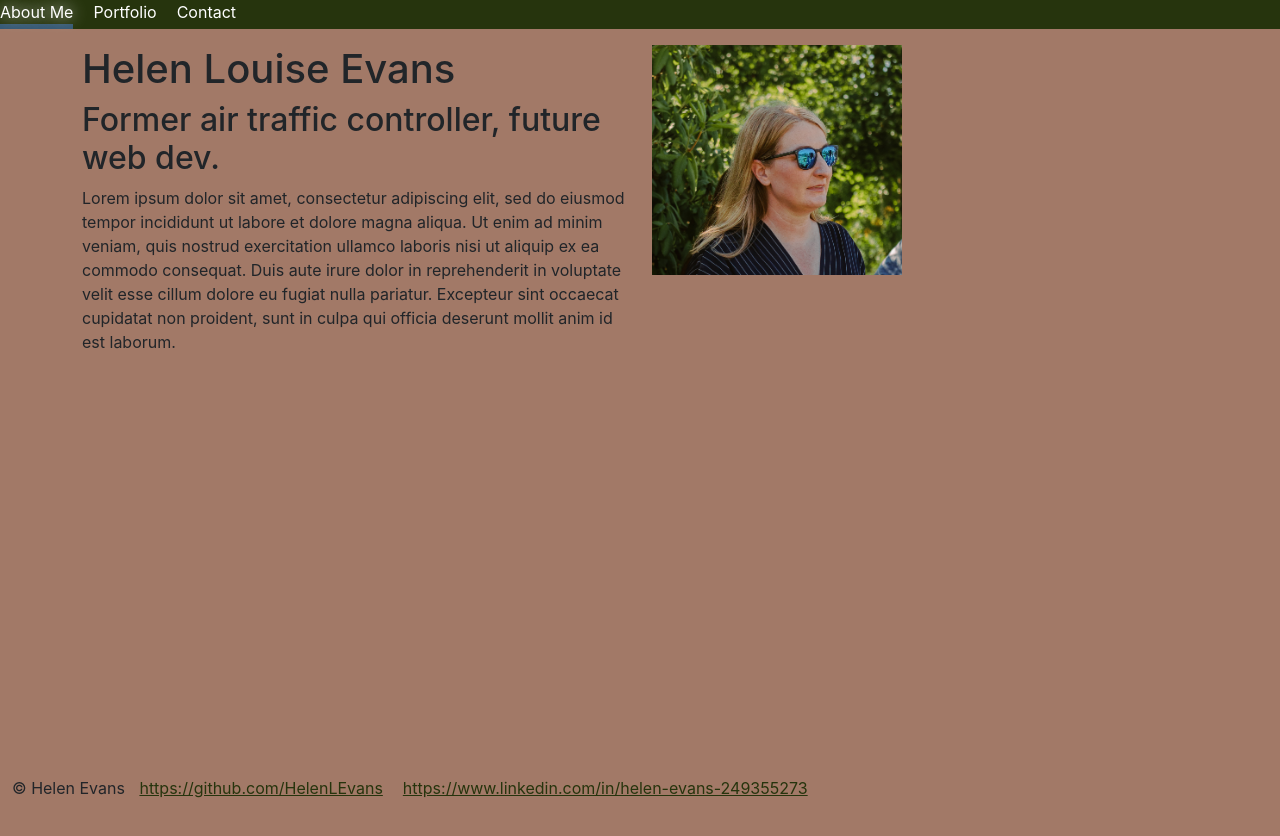
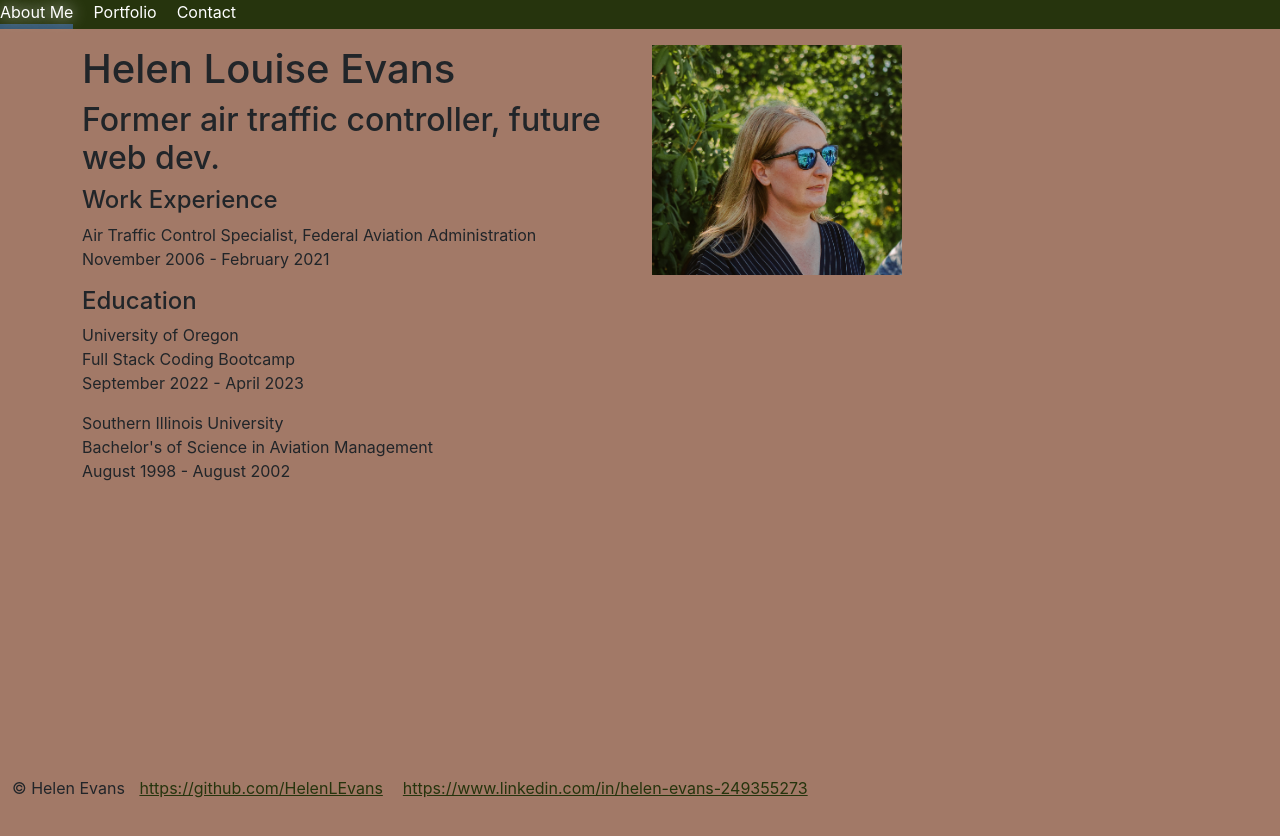
Before and after one commit to HelenLEvans/react-portfolio, a React (Create React App) app: page / in a window 1280 px wide. Shown: the top 836 px of the page. Built offline with nearby package versions, Linux system fonts and the light colour scheme.

Commit message:
added work experience and education

```diff
--- a/src/pages/AboutMePage/index.js
+++ b/src/pages/AboutMePage/index.js
@@ -8,14 +8,26 @@ const AboutMe = () => {
         <div className="col">
           <h1>Helen Louise Evans</h1>
           <h2>Former air traffic controller, future web dev.</h2>
+          <h4>Work Experience</h4>
           <p>
-            Lorem ipsum dolor sit amet, consectetur adipiscing elit, sed do
-            eiusmod tempor incididunt ut labore et dolore magna aliqua. Ut enim
-            ad minim veniam, quis nostrud exercitation ullamco laboris nisi ut
-            aliquip ex ea commodo consequat. Duis aute irure dolor in
-            reprehenderit in voluptate velit esse cillum dolore eu fugiat nulla
-            pariatur. Excepteur sint occaecat cupidatat non proident, sunt in
-            culpa qui officia deserunt mollit anim id est laborum.
+            Air Traffic Control Specialist, Federal Aviation Administration
+            <br />
+            November 2006 - February 2021
+          </p>
+          <h4>Education</h4>
+          <p>
+            University of Oregon
+            <br />
+            Full Stack Coding Bootcamp
+            <br />
+            September 2022 - April 2023
+          </p>
+          <p>
+            Southern Illinois University
+            <br />
+            Bachelor's of Science in Aviation Management
+            <br />
+            August 1998 - August 2002
           </p>
         </div>
         <div className="col">
```
